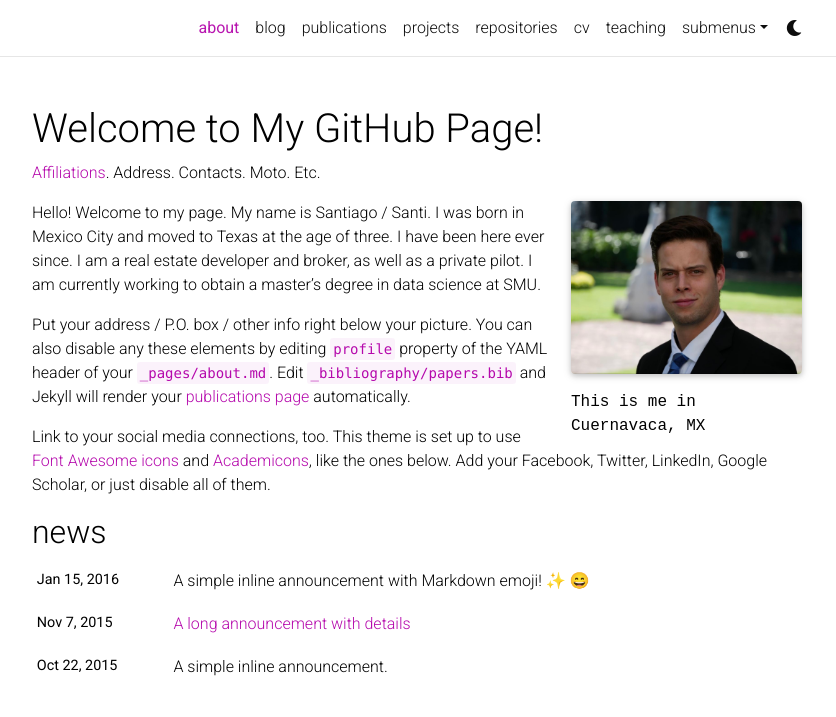
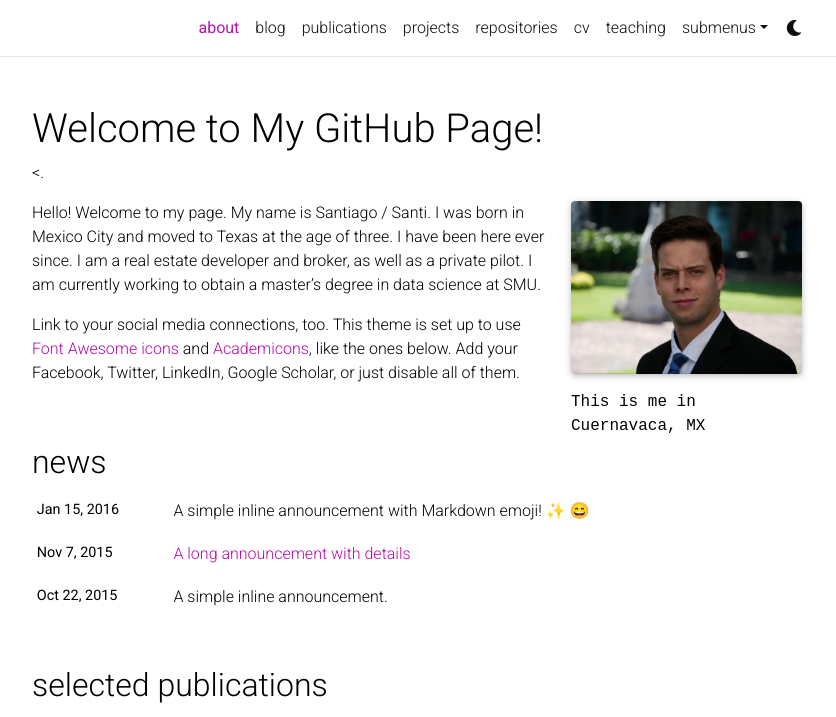
Before and after one commit to santigtz95/santigtz95.github.io, a Jekyll site: the page built from _pages/about.md, in a window 1280 px wide and 1077 px high, cut to the strip 0-717 px from the top of the window. Shown: the whole strip, without its empty margins (223-1059 px from the left). Built offline with Jekyll 4.4.1, drawn with Linux system fonts in a browser that asks for light colours; full-size pictures stand in for the smaller copies a plugin makes; emoji names are drawn with the system emoji font; comment, search, counter and statistics services are not loaded; a style sheet for code colours, icons or effects is not loaded.

Commit message:
About Me Updates

```diff
--- a/_pages/about.md
+++ b/_pages/about.md
@@ -2,7 +2,7 @@
 layout: about
 title: about
 permalink: /
-subtitle: <a href='#'>Affiliations</a>. Address. Contacts. Moto. Etc.
+subtitle: <</a>.
 
 profile:
   align: right
@@ -21,6 +21,5 @@ social: true  # includes social icons at the bottom of the page
 Hello! Welcome to my page. My name is Santiago / Santi. I was born in Mexico City and moved to Texas at the age of three. I have been here ever since. I am a real estate developer and broker, as well as a private pilot. I am currently working to obtain a master's degree in data science at SMU.
 
 
-Put your address / P.O. box / other info right below your picture. You can also disable any these elements by editing `profile` property of the YAML header of your `_pages/about.md`. Edit `_bibliography/papers.bib` and Jekyll will render your [publications page](/al-folio/publications/) automatically.
 
 Link to your social media connections, too. This theme is set up to use [Font Awesome icons](http://fortawesome.github.io/Font-Awesome/) and [Academicons](https://jpswalsh.github.io/academicons/), like the ones below. Add your Facebook, Twitter, LinkedIn, Google Scholar, or just disable all of them.
```
